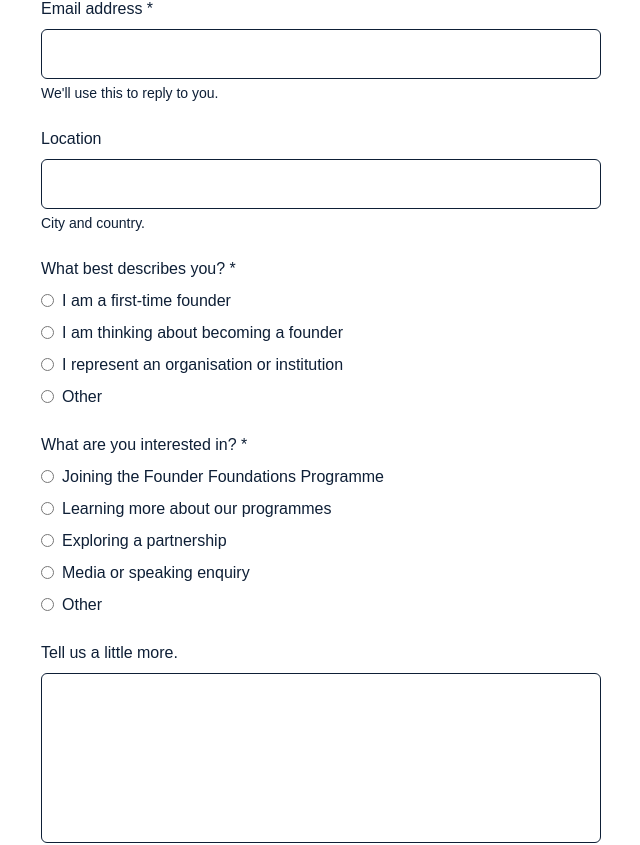
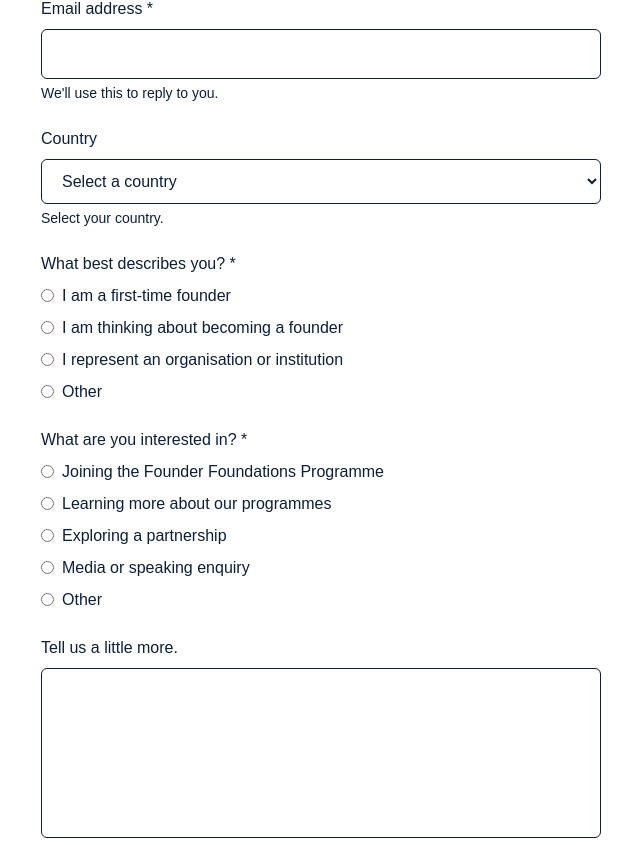
Before and after one commit to Obafemi00/Groundworks, a Next.js app: page /contact in a window 1280 px wide. Shown: the part 976-1821 px from the top of the page, without its empty margins (15-655 px from the left). Built offline with nearby package versions, Linux system fonts and the light colour scheme.

Commit message:
fix contact form

```diff
--- a/package.json
+++ b/package.json
@@ -11,6 +11,7 @@
   "dependencies": {
     "@fontsource-variable/inter": "^5.2.8",
     "@fontsource/cormorant-garamond": "^5.2.11",
+    "@supabase/supabase-js": "^2.87.0",
     "clsx": "^2.1.1",
     "framer-motion": "^12.23.25",
     "lucide-react": "^0.555.0",
--- /dev/null
+++ b/src/app/api/submit-form/route.ts
@@ -0,0 +1,48 @@
+import { NextResponse } from "next/server";
+import { supabaseServer } from "@/lib/supabaseServer";
+
+export async function POST(req: Request) {
+  try {
+    const data = await req.json();
+
+    const { full_name, email, location, founder_type, interest, details } = data;
+
+    // Validate required fields
+    if (!full_name || !email || !founder_type || !interest) {
+      return NextResponse.json(
+        { success: false, message: "All required fields must be filled." },
+        { status: 400 }
+      );
+    }
+
+    const supabase = supabaseServer();
+
+    const { error } = await supabase.from("form_submissions").insert({
+      full_name,
+      email,
+      location: location || "",
+      founder_type,
+      interest,
+      details: details || "",
+    });
+
+    if (error) {
+      console.error("Supabase error:", error);
+      return NextResponse.json(
+        { success: false, message: "Could not save your submission." },
+        { status: 500 }
+      );
+    }
+
+    return NextResponse.json(
+      { success: true, message: "Form submitted successfully." },
+      { status: 200 }
+    );
+  } catch (err) {
+    console.error("API error:", err);
+    return NextResponse.json(
+      { success: false, message: "Something went wrong." },
+      { status: 500 }
+    );
+  }
+}
--- a/src/components/buttons/Button.tsx
+++ b/src/components/buttons/Button.tsx
@@ -5,7 +5,7 @@ import { ReactNode } from "react";
 import { motion } from "framer-motion";
 import { cn } from "@/lib/utils";
 
-type ButtonProps = {
+export type ButtonProps = {
   children: ReactNode;
   variant?: "primary" | "secondary" | "accent" | "outline";
   size?: "sm" | "md" | "lg";
@@ -16,7 +16,7 @@ type ButtonProps = {
   disabled?: boolean;
 };
 
-export default function Button({
+function Button({
   children,
   variant = "primary",
   size = "md",
@@ -114,12 +114,21 @@ export default function Button({
     );
   }
 
+  const buttonStyles = variant === "primary"
+    ? { backgroundColor: "#0E1F36", color: "#FFFFFF" }
+    : variant === "accent"
+    ? { backgroundColor: "#C4A463", color: "#0E1F36" }
+    : variant === "secondary"
+    ? { backgroundColor: "#FFFFFF", color: "#0E1F36", borderColor: "#0E1F36" }
+    : { backgroundColor: "transparent", color: "#0E1F36", borderColor: "#0E1F36" };
+
   return (
     <motion.button
       type={type}
       onClick={onClick}
       disabled={disabled}
       className={classes}
+      style={buttonStyles}
       whileHover={{ scale: 1.05 }}
       whileTap={{ scale: 0.98 }}
     >
@@ -127,3 +136,5 @@ export default function Button({
     </motion.button>
   );
 }
+
+export default Button;
--- a/src/components/forms/ContactForm.tsx
+++ b/src/components/forms/ContactForm.tsx
@@ -16,9 +16,12 @@ export default function ContactForm() {
   const [errors, setErrors] = useState<Partial<Record<keyof ContactFormData, string>>>({});
   const [isSubmitting, setIsSubmitting] = useState(false);
   const [isSubmitted, setIsSubmitted] = useState(false);
+  const [submitError, setSubmitError] = useState<string>("");
 
   const handleSubmit = async (e: FormEvent) => {
     e.preventDefault();
+    setSubmitError("");
+
     const validation = validateContactForm(formData);
 
     if (!validation.isValid) {
@@ -27,12 +30,41 @@ export default function ContactForm() {
     }
 
     setIsSubmitting(true);
-    // Simulate form submission
-    setTimeout(() => {
+
+    // Map form data to Supabase schema
+    const apiData = {
+      full_name: formData.name,
+      email: formData.email,
+      location: formData.location || "",
+      founder_type: formData.description,
+      interest: formData.interest,
+      details: formData.message || "",
+    };
+
+    try {
+      const res = await fetch("/api/submit-form", {
+        method: "POST",
+        headers: { "Content-Type": "application/json" },
+        body: JSON.stringify(apiData),
+      });
+
+      const result = await res.json();
+
+      if (!res.ok || !result.success) {
+        setSubmitError(result.message || "Something went wrong.");
+        setIsSubmitting(false);
+        return;
+      }
+
+      // Success
+      setIsSubmitted(true);
       setIsSubmitting(false);
-      setIsSubmitted(true);
       setFormData({ name: "", email: "", location: "", description: "", interest: "", message: "" });
-    }, 1000);
+    } catch (error) {
+      console.error(error);
+      setSubmitError("Network error. Try again.");
+      setIsSubmitting(false);
+    }
   };
 
   if (isSubmitted) {
@@ -88,16 +120,67 @@ export default function ContactForm() {
 
       <div>
         <label htmlFor="location" className="block font-inter font-medium text-fg-navy mb-2">
-          Location
+          Country
         </label>
-        <input
-          type="text"
+        <select
           id="location"
           value={formData.location}
           onChange={(e) => setFormData({ ...formData, location: e.target.value })}
-          className="w-full px-4 py-3 border border-fg-grey rounded-md focus:outline-none focus:ring-2 focus:ring-fg-gold focus:border-fg-gold font-inter text-fg-navy"
-        />
-        <p className="mt-1 text-sm text-fg-grey font-inter">City and country.</p>
+          className="w-full px-4 py-3 border border-fg-grey rounded-md focus:outline-none focus:ring-2 focus:ring-fg-gold focus:border-fg-gold font-inter text-fg-navy bg-white"
+        >
+          <option value="">Select a country</option>
+          <option value="Afghanistan">Afghanistan</option>
+          <option value="Albania">Albania</option>
+          <option value="Algeria">Algeria</option>
+          <option value="Argentina">Argentina</option>
+          <option value="Australia">Australia</option>
+          <option value="Austria">Austria</option>
+          <option value="Bangladesh">Bangladesh</option>
+          <option value="Belgium">Belgium</option>
+          <option value="Brazil">Brazil</option>
+          <option value="Canada">Canada</option>
+          <option value="China">China</option>
+          <option value="Colombia">Colombia</option>
+          <option value="Denmark">Denmark</option>
+          <option value="Egypt">Egypt</option>
+          <option value="Finland">Finland</option>
+          <option value="France">France</option>
+          <option value="Germany">Germany</option>
+          <option value="Ghana">Ghana</option>
+          <option value="Greece">Greece</option>
+          <option value="India">India</option>
+          <option value="Indonesia">Indonesia</option>
+          <option value="Ireland">Ireland</option>
+          <option value="Israel">Israel</option>
+          <option value="Italy">Italy</option>
+          <option value="Japan">Japan</option>
+          <option value="Kenya">Kenya</option>
+          <option value="Malaysia">Malaysia</option>
+          <option value="Mexico">Mexico</option>
+          <option value="Netherlands">Netherlands</option>
+          <option value="New Zealand">New Zealand</option>
+          <option value="Nigeria">Nigeria</option>
+          <option value="Norway">Norway</option>
+          <option value="Pakistan">Pakistan</option>
+          <option value="Philippines">Philippines</option>
+          <option value="Poland">Poland</option>
+          <option value="Portugal">Portugal</option>
+          <option value="Russia">Russia</option>
+          <option value="Singapore">Singapore</option>
+          <option value="South Africa">South Africa</option>
+          <option value="South Korea">South Korea</option>
+          <option value="Spain">Spain</option>
+          <option value="Sweden">Sweden</option>
+          <option value="Switzerland">Switzerland</option>
+          <option value="Thailand">Thailand</option>
+          <option value="Turkey">Turkey</option>
+          <option value="Ukraine">Ukraine</option>
+          <option value="United Arab Emirates">United Arab Emirates</option>
+          <option value="United Kingdom">United Kingdom</option>
+          <option value="United States">United States</option>
+          <option value="Vietnam">Vietnam</option>
+        </select>
+        <p className="mt-1 text-sm text-fg-grey font-inter">Select your country.</p>
       </div>
 
       <div>
@@ -172,6 +255,11 @@ export default function ContactForm() {
         )}
       </div>
 
+      {submitError && (
+        <div className="bg-red-50 border border-red-200 rounded-md p-4">
+          <p className="text-sm text-red-600 font-inter">{submitError}</p>
+        </div>
+      )}
       <Button type="submit" variant="primary" size="lg" disabled={isSubmitting}>
         {isSubmitting ? "Sending..." : "Submit"}
       </Button>
--- /dev/null
+++ b/src/lib/supabaseServer.ts
@@ -0,0 +1,11 @@
+import { createClient } from "@supabase/supabase-js";
+
+export const supabaseServer = () => {
+  return createClient(
+    process.env.NEXT_PUBLIC_SUPABASE_URL!,
+    process.env.SUPABASE_SERVICE_ROLE_KEY!,
+    {
+      auth: { persistSession: false }
+    }
+  );
+};
```
Also changed, not shown: 1 other file (tests, documents, lock files or other folders).
